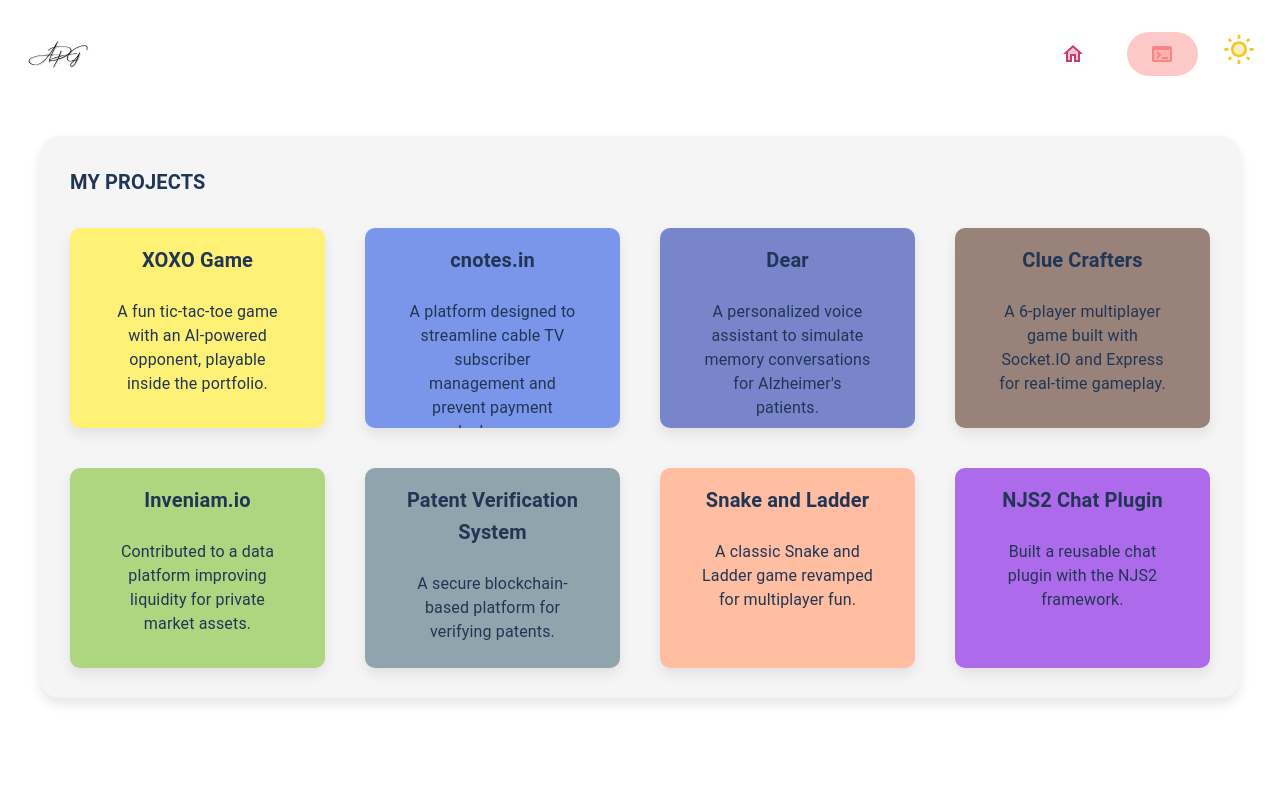
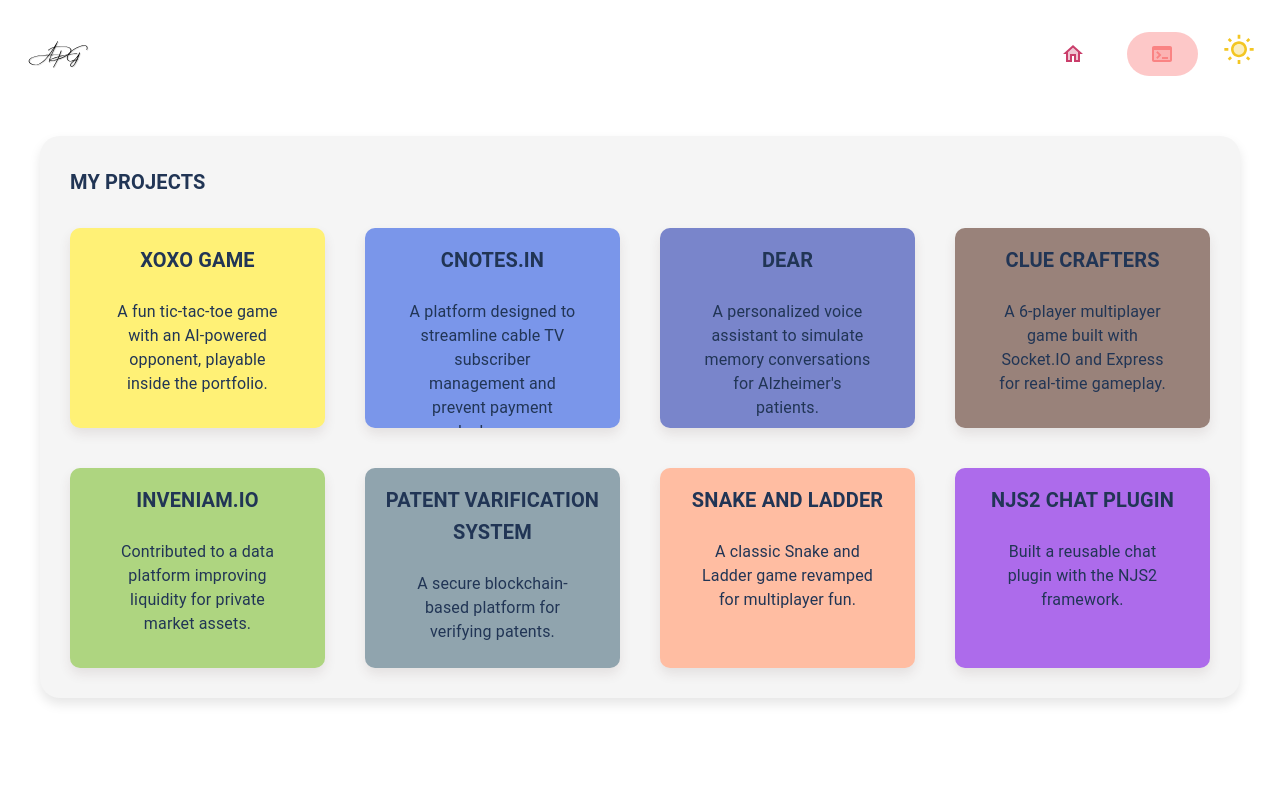
Before and after one commit to AshithaPGowda/portfolio, a Next.js app: page /projects in a window 1280 px wide. Shown: the top 800 px of the page. Built offline with nearby package versions, Linux system fonts and the light colour scheme.

Commit message:
made all Capital

```diff
--- a/src/app/myProjects.js
+++ b/src/app/myProjects.js
@@ -2,7 +2,7 @@ const CONSTANT = [];
 
 CONSTANT.PROJECTS = [
     {
-        title: "XOXO Game",
+        title: "XOXO GAME",
         slug: 0,
         highlightDescription: "A fun tic-tac-toe game with an AI-powered opponent, playable inside the portfolio.",
         description:
@@ -42,7 +42,7 @@ Building a smarter AI for a game like tic-tac-toe involves much more than just i
         challenge: "Making the Game Smarter and More Engaging"
     },
     {
-        title: "cnotes.in",
+        title: "CNOTES.IN",
         slug: 1,
         highlightDescription:
             "A platform designed to streamline cable TV subscriber management and prevent payment leakages.",
@@ -89,7 +89,7 @@ The platform currently manages over 30,000 customer records and automates monthl
 challenge : "Revolutionizing Cable TV Subscriber Management"
     },
     {
-        title: "Dear",
+        title: "DEAR",
         slug: 2,
         highlightDescription: "A personalized voice assistant to simulate memory conversations for Alzheimer's patients.",
         description:
@@ -131,7 +131,7 @@ Dear provides a much-needed solution for families of Alzheimer's patients, offer
 challenge:"Creating an Emotionally Engaging Experience"
     },
     {
-        title: "Clue Crafters",
+        title: "CLUE CRAFTERS",
         slug: 3,
         highlightDescription: "A 6-player multiplayer game built with Socket.IO and Express for real-time gameplay.",
         description:
@@ -173,7 +173,7 @@ As with all my projects, a huge focus was on user experience and accessibility.
 Clue Crafters was an exciting project that combined my passion for traditional games with my skills in full-stack development. It was about taking a well-loved classic and making it accessible to a new generation of players, all while keeping the core of the game intact. The challenge of adapting the physical gameplay and making it work seamlessly online was an invaluable experience in balancing the old with the new.`
     },
     {
-        title: "Inveniam.io",
+        title: "INVENIAM.IO",
         slug: 4,
         highlightDescription: "Contributed to a data platform improving liquidity for private market assets.",
         description:
@@ -202,7 +202,7 @@ Clue Crafters was an exciting project that combined my passion for traditional g
         playable: false,
     },
     {
-        title: "Patent Verification System",
+        title: "PATENT VARIFICATION SYSTEM",
         slug: 5,
         highlightDescription: "A secure blockchain-based platform for verifying patents.",
         description:
@@ -227,7 +227,7 @@ Clue Crafters was an exciting project that combined my passion for traditional g
         playable: false,
     },
     {
-        title: "Snake and Ladder",
+        title: "SNAKE AND LADDER",
         slug: 6,
         highlightDescription: "A classic Snake and Ladder game revamped for multiplayer fun.",
         description:
@@ -256,7 +256,7 @@ Clue Crafters was an exciting project that combined my passion for traditional g
         playable: false,
     },
     {
-        title: "NJS2 Chat Plugin",
+        title: "NJS2 CHAT PLUGIN",
         slug: 7,
         highlightDescription: "Built a reusable chat plugin with the NJS2 framework.",
         description:
```
